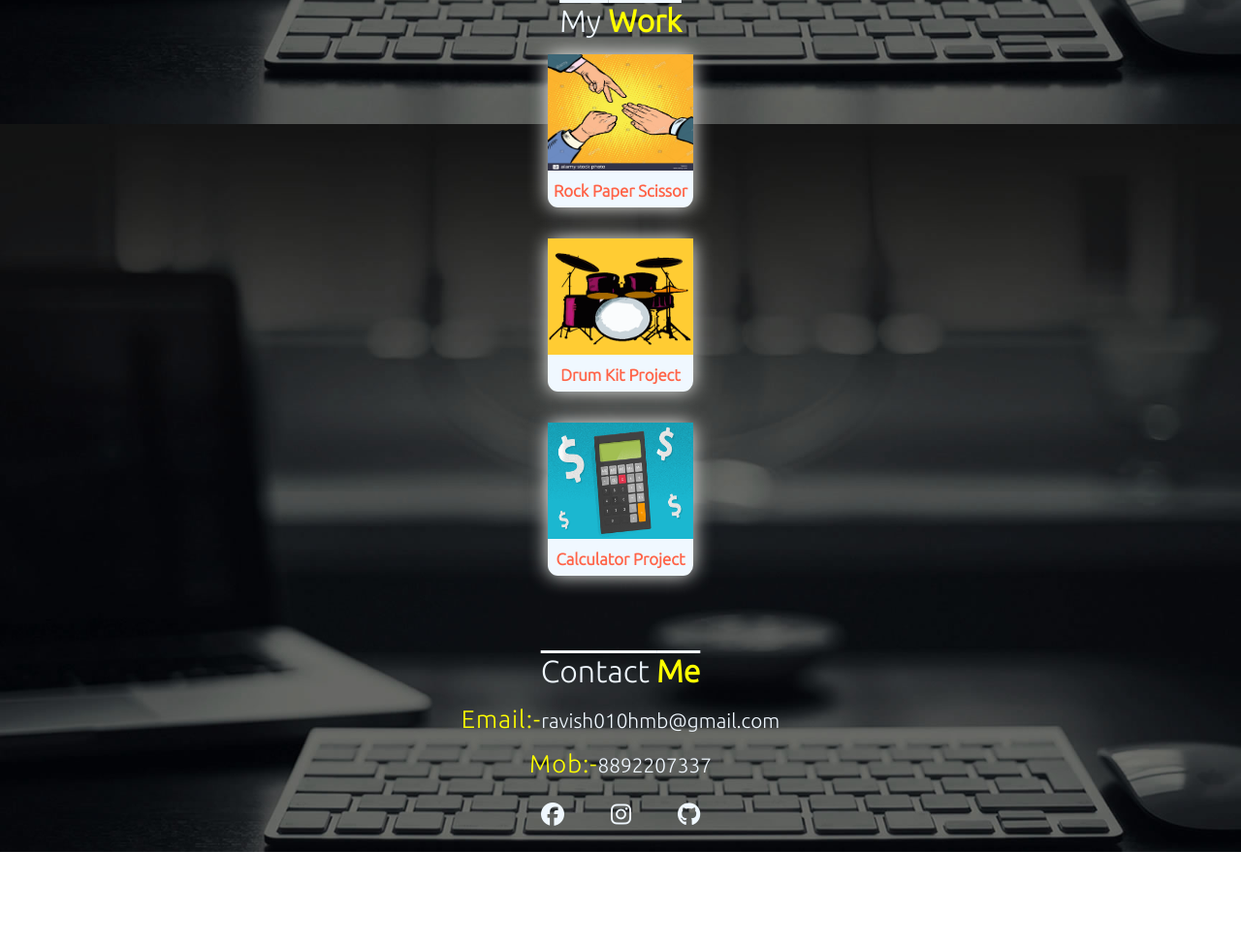
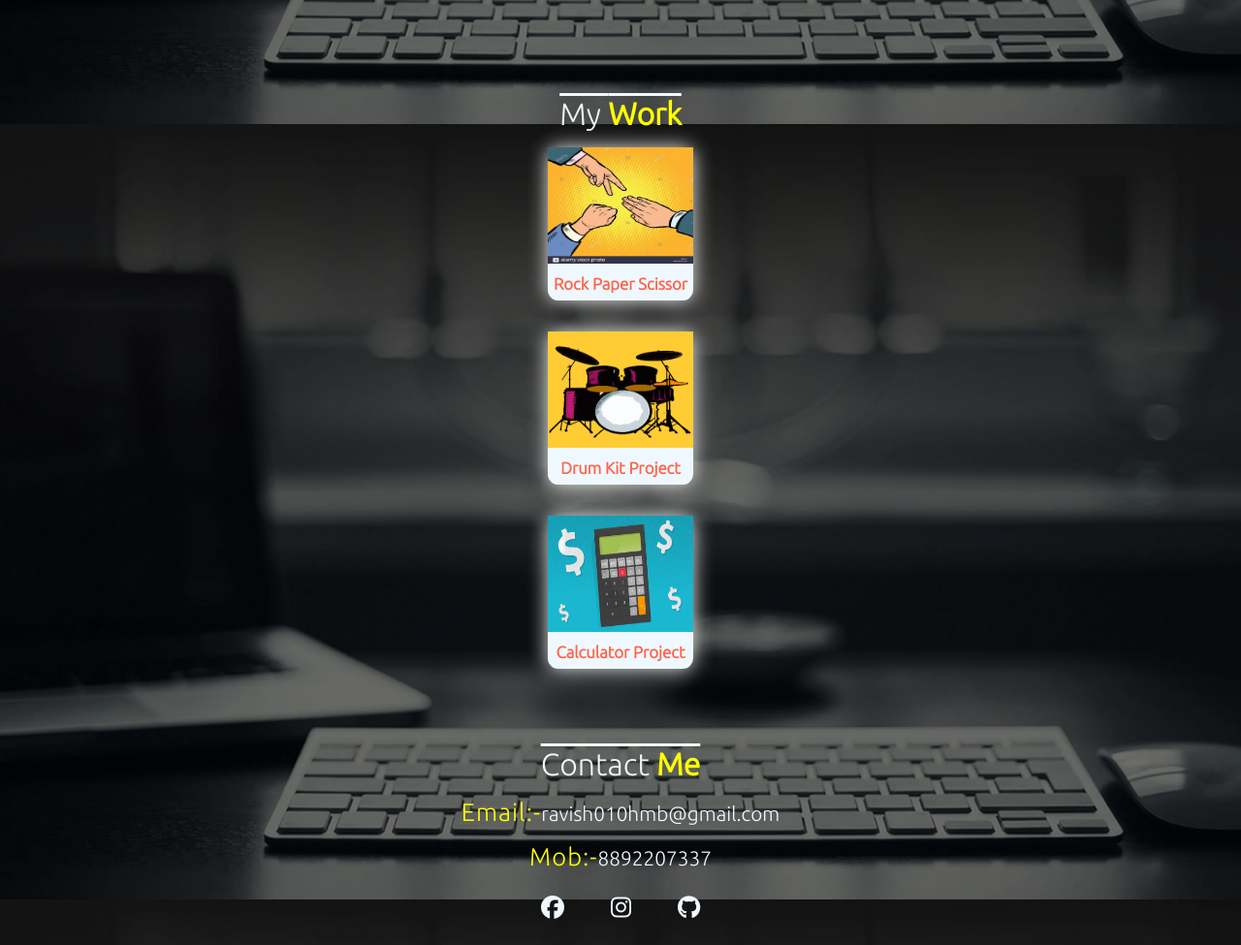
Before and after one commit to ravishhmb/ravish, a plain HTML site: page index.html in a window 1280 px wide. Shown: the part 1472-2447 px from the top of the page at 97% size. Before the commit the page ends 2351 px from the top, so only its background shows below. Drawn offline with Linux system fonts and the light colour scheme.

Commit message:
Update style.css

```diff
--- a/style.css
+++ b/style.css
@@ -144,7 +144,7 @@ body{
 
 .about-container{
   position: relative;
-  top: 6rem;
+  top: 12rem;
   width: 100%;
   height: auto;
 }
@@ -179,7 +179,7 @@ body{
 .mywork-container{
   width: 100%;
   position: relative;
-  top: 6rem;
+  top: 12rem;
 }
 .projects{
   display: flex;
@@ -218,7 +218,7 @@ font-size: 0.7rem;
 
 .contact-container{
   position: relative;
-  top: 10rem;
+  top: 16rem;
 }
 .icons{
   position: relative;
```
